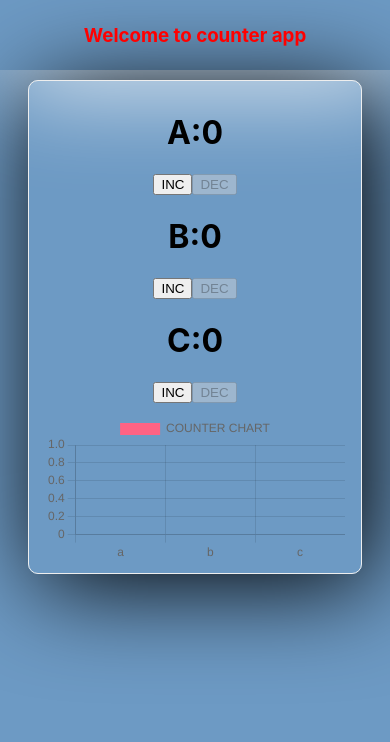
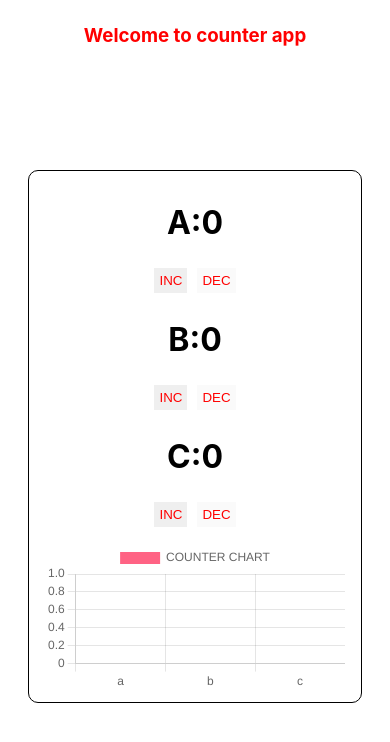
Before and after one commit to morevishal99/Markytics, a React (Create React App) app in the folder counterapp/: page /counter in a window 390 px wide. Shown: the top 742 px of the page. Built offline with nearby package versions, Linux system fonts and the light colour scheme.

Commit message:
made some changes in css

```diff
--- a/counterapp/src/App.css
+++ b/counterapp/src/App.css
@@ -1,6 +1,6 @@
 .App {
   text-align: center;
-  background-color:rgb(109,154,196);
+  background-color:white;
   height: 100vh;
 }
 
--- a/counterapp/src/Pages/CounterPage.jsx
+++ b/counterapp/src/Pages/CounterPage.jsx
@@ -57,7 +57,7 @@ const CounterPage = () => {
 
             <div className='chartContainer' >
                 <div>{Object.entries(counterStore).map(([key, value], index) => //counter object mapped here
-                    <div key={index}>
+                    <div className='counterDiv' key={index}>
                         <h1>{key.toUpperCase()}:{value}</h1>
                         <button onClick={() => increment(key, value)}>INC</button>
                         <button disabled={value === 0} onClick={() => decrement(key, value)}>DEC</button>
--- a/counterapp/src/Style/CounterPage.css
+++ b/counterapp/src/Style/CounterPage.css
@@ -2,32 +2,41 @@
   display: flex;
   gap: 60px;
   justify-content: center;
-  border: 1px solid #eee;
+  border: 1px solid black;
   border-radius: 10px;
   width: 60%;
   margin: auto;
-  box-shadow: 10px 10px 100px black;
+  /* box-shadow: 10px 10px 10px 1px rgb(246, 19, 19); */
   margin-top: 20px;
   padding: 10px;
 }
 .chart {
-  width: 600px;
+  display: block;
+  width: 100%;
+  margin: auto;
+}
+.counterDiv > button {
+  border: none;
+  color: red;
+  padding: 5px;
+  background-color: none;
+  margin: 5px;
 }
 @media screen and (max-width: 550px) {
   .chartContainer {
     display: grid;
     gap: 10px;
     justify-content: center;
-    border: 1px solid #eee;
+    border: 1px solid black;
     border-radius: 10px;
     width: 80%;
     margin: auto;
-    box-shadow: 10px 10px 100px black;
-    margin-top:10px;
+    /* box-shadow: 10px 10px 10px 1px rgb(246, 19, 19); */
+    margin-top: 100px;
   }
   .chart {
     display: block;
-    width:100%;
+    width: 100%;
     margin: auto;
   }
 }
```
